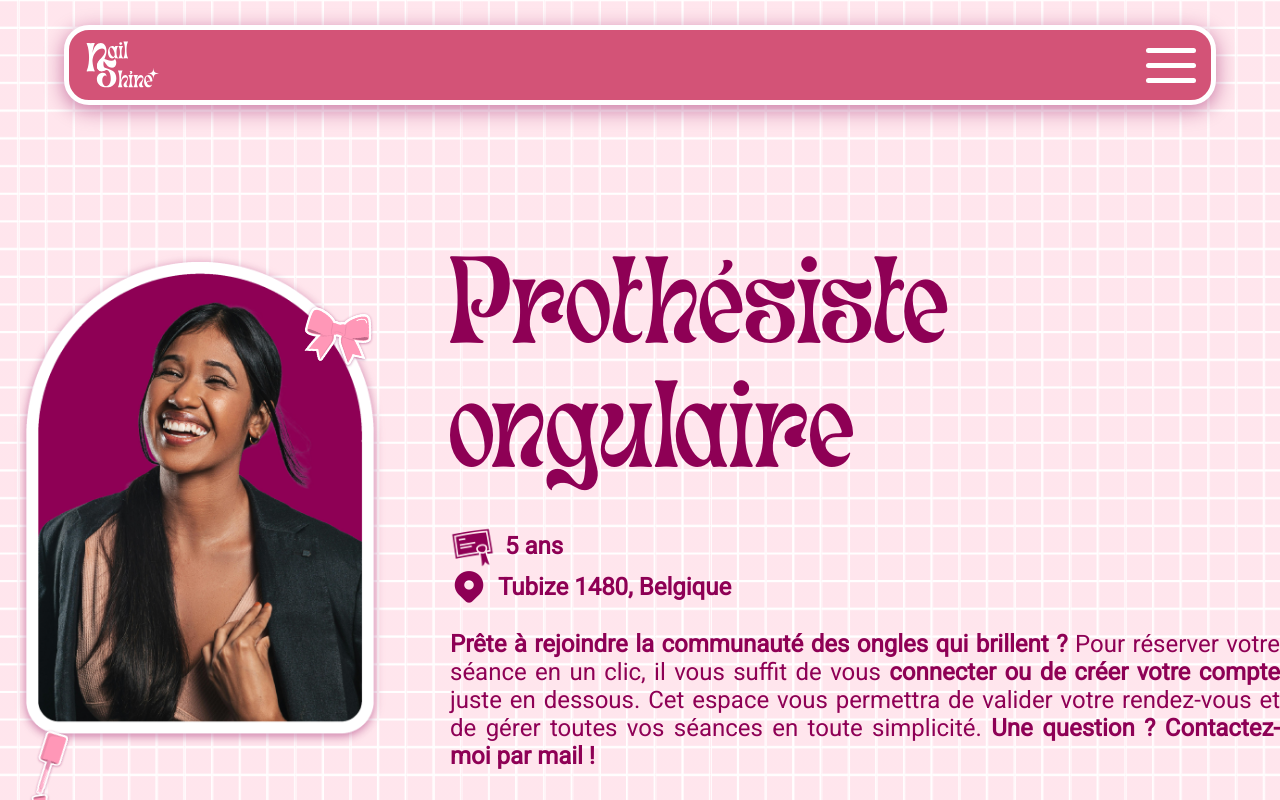
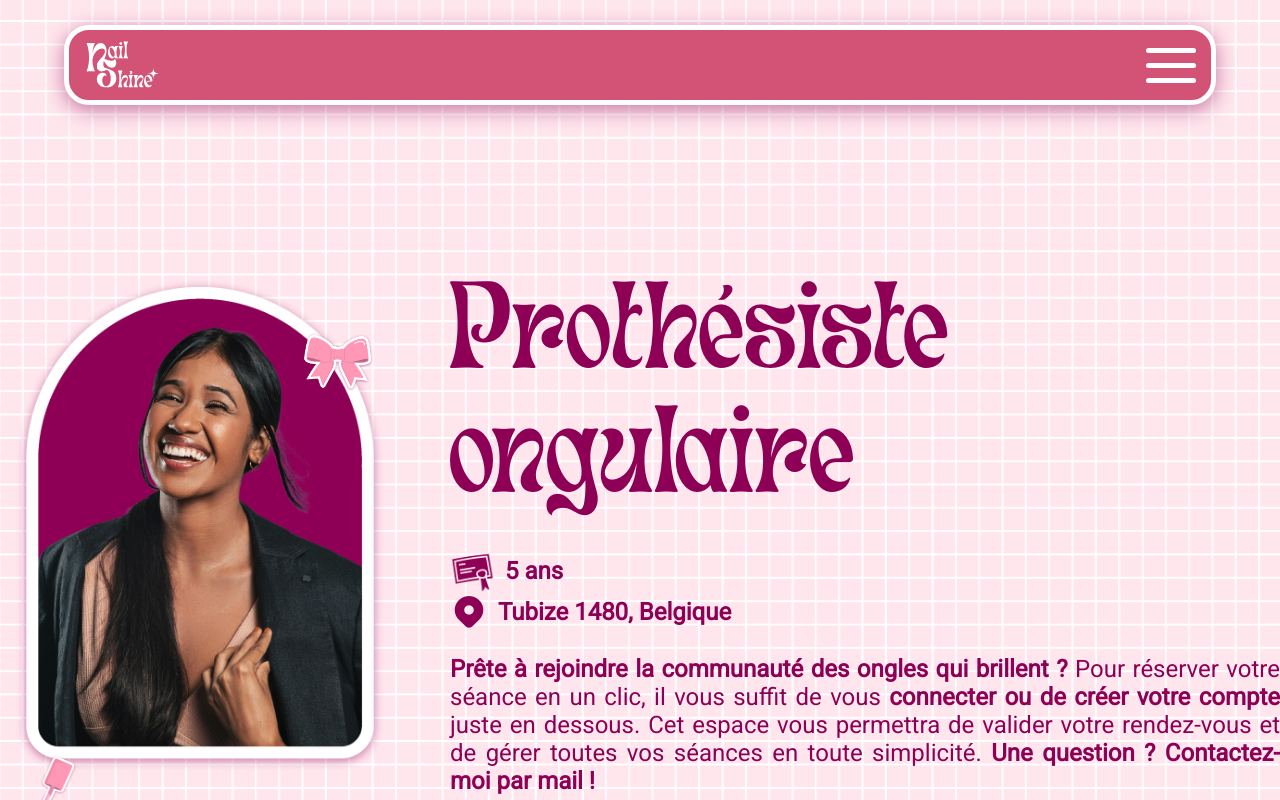
Before and after one commit to SacreOphelie/NailShine, a Next.js app: page / in a window 1280 px wide. Shown: the top 800 px of the page. Built offline with nearby package versions, Linux system fonts and the light colour scheme.

Commit message:
padding home + nav index

```diff
--- a/src/styles/_variables.scss
+++ b/src/styles/_variables.scss
@@ -87,7 +87,8 @@ $padding-small:10px;
 $padding-medium:25px;
 $padding-large:50px;
 $padding-xlarge:100px;
-$padding-top:250px;
+$padding-top:275px;
+$padding-bottom:250px;
 
 $margin-small:25px;
 $margin-medium:50px;
--- a/src/styles/home.scss
+++ b/src/styles/home.scss
@@ -1,6 +1,7 @@
 #home{
     display: flex;
     padding-top:$padding-top;
+    padding-bottom:$padding-bottom;
     .container{
         width:1400px;
         margin:0 auto;
--- a/src/styles/nav.scss
+++ b/src/styles/nav.scss
@@ -1,4 +1,5 @@
 nav{
+    z-index:1000;
     width:1400px;
     padding:$padding-nav;
     margin:0 auto;
--- a/src/styles/style.scss
+++ b/src/styles/style.scss
@@ -10,7 +10,7 @@
     linear-gradient(rgba(255, 255, 255, 0.50), rgba(255, 255, 255, 0.50)),
     $bg-image;
     background-color:$color-white;
-    background-size:cover;
+    background-size:contain;
     background-position:center center;
     background-attachment:fixed;
 }
```
